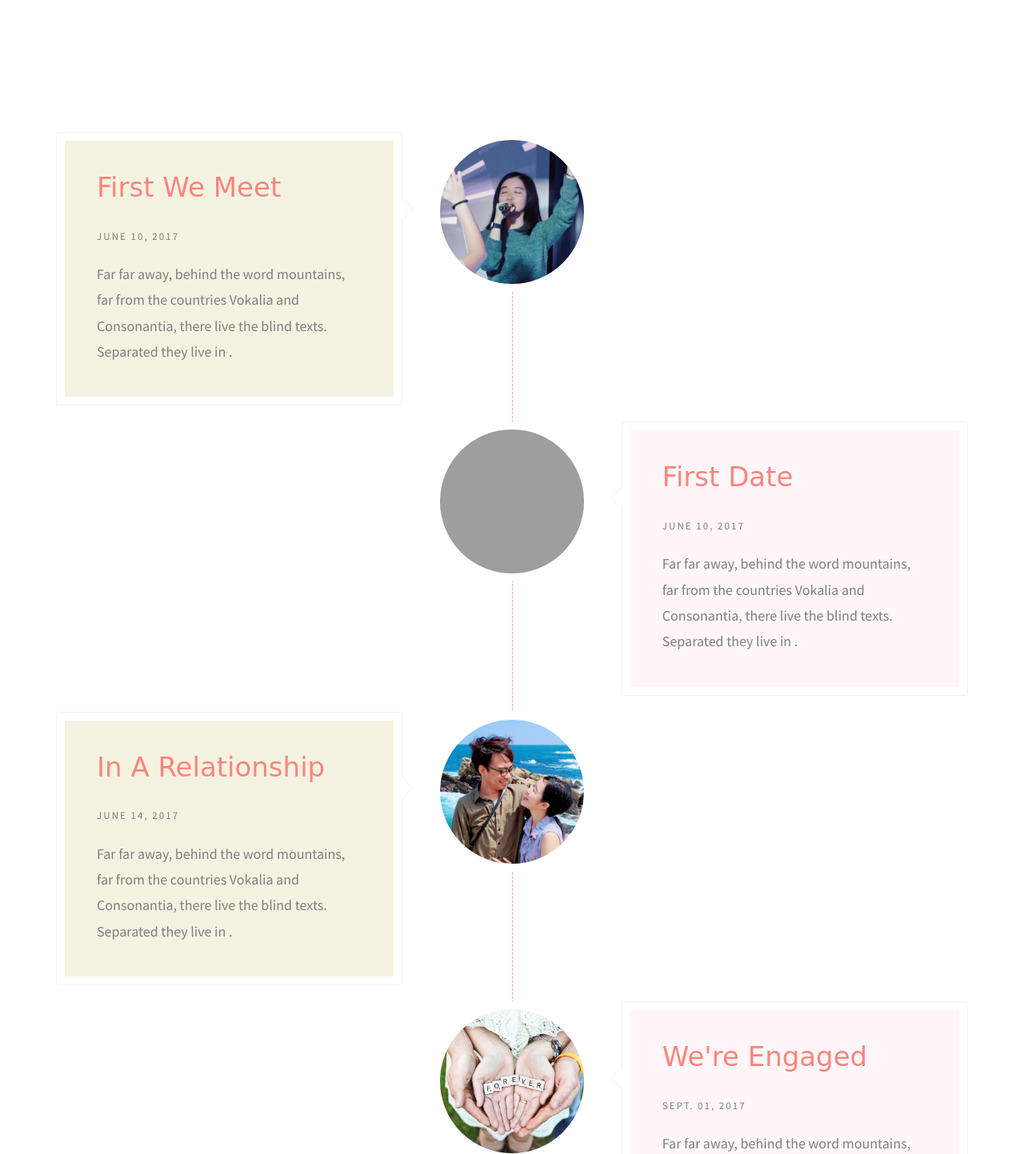
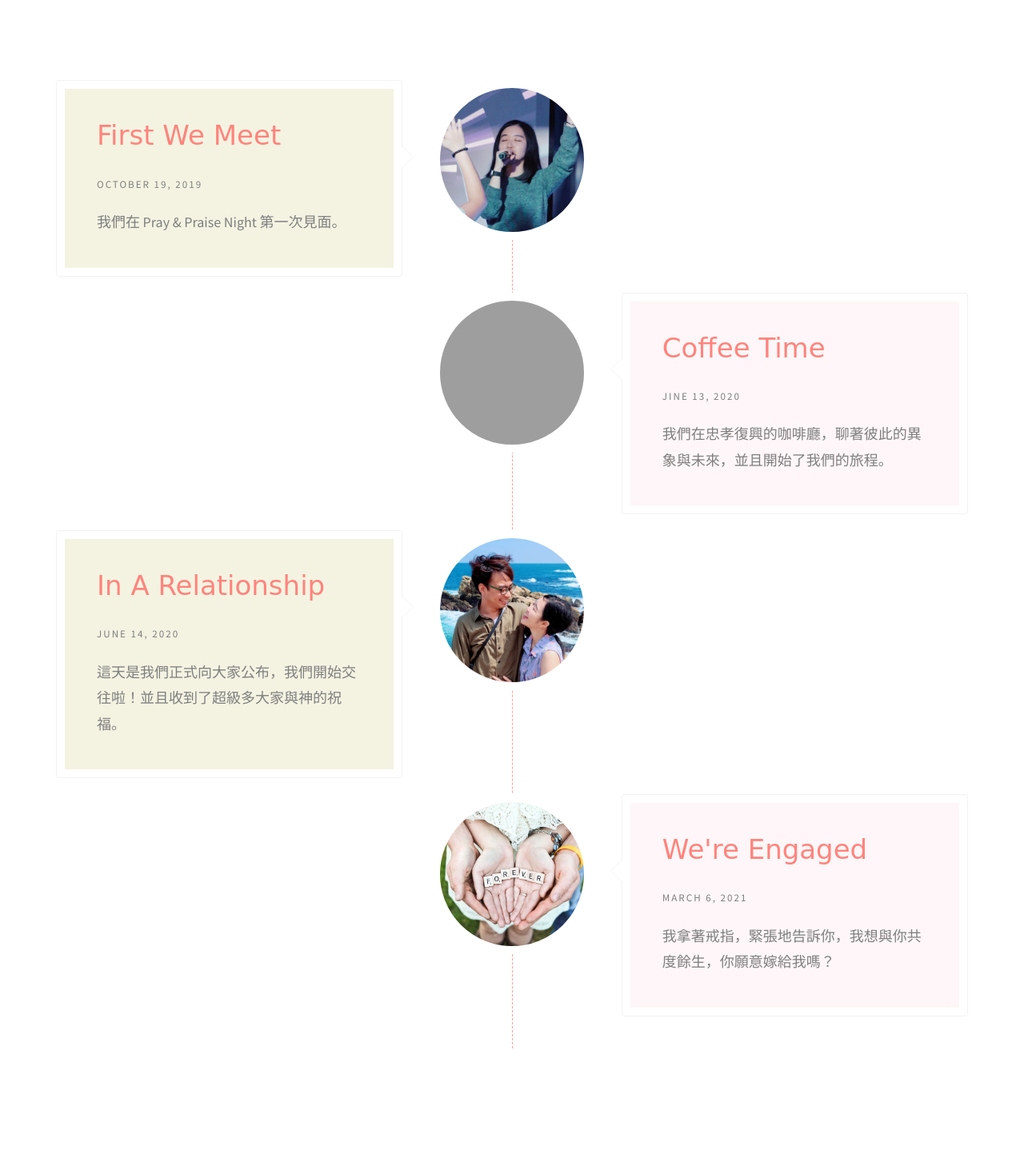
Before and after one commit to ken888686/wedding, a Django app: page / in a window 1280 px wide. Shown: the part 5057-6500 px from the top of the page at 80% size. Run offline with Django 3.2, Linux system fonts and the light colour scheme; some libraries are stand-ins or nearby versions; some web fonts are replaced; grey boxes are pictures that could not be loaded.

Commit message:
modify description

```diff
--- a/mysite/templates/wedding/couple.html
+++ b/mysite/templates/wedding/couple.html
@@ -7,10 +7,7 @@
                     <img src="{% static 'images/flaticon/svg/005-two.svg' %}" class="svg"
                         alt="Free HTML5 Bootstrap Template by QBootstrap.com">
                     <h2>Are Getting Married</h2>
-                    <p>Lorem ipsum dolor sit amet, consectetur adipisicing elit. Nam accusamus, sequi, minima
-                        repellendus explicabo magni aperiam, ducimus perferendis ad quidem suscipit omnis unde
-                        veritatis pariatur. Commodi, nisi. Iusto, accusantium a.
-                    </p>
+                    <p>在神的見證下，我們要結婚啦！</p>
                     <p>
                         <strong>on Dec 25, 2021 &mdash; Taipei, Taiwan</strong>
                     </p>
--- a/mysite/templates/wedding/story.html
+++ b/mysite/templates/wedding/story.html
@@ -19,11 +19,10 @@
                             <div class="overlay"></div>
                             <div class="timeline-heading">
                                 <h3 class="timeline-title">First We Meet</h3>
-                                <span class="date">June 10, 2017</span>
+                                <span class="date">October 19, 2019</span>
                             </div>
                             <div class="timeline-body">
-                                <p>Far far away, behind the word mountains, far from the countries Vokalia and
-                                    Consonantia, there live the blind texts. Separated they live in .</p>
+                                <p>我們在 Pray & Praise Night 第一次見面。</p>
                             </div>
                         </div>
                     </li>
@@ -32,12 +31,11 @@
                         <div class="timeline-panel">
                             <div class="overlay overlay-2"></div>
                             <div class="timeline-heading">
-                                <h3 class="timeline-title">First Date</h3>
-                                <span class="date">June 10, 2017</span>
+                                <h3 class="timeline-title">Coffee Time</h3>
+                                <span class="date">Jine 13, 2020</span>
                             </div>
                             <div class="timeline-body">
-                                <p>Far far away, behind the word mountains, far from the countries Vokalia and
-                                    Consonantia, there live the blind texts. Separated they live in .</p>
+                                <p>我們在忠孝復興的咖啡廳，聊著彼此的異象與未來，並且開始了我們的旅程。</p>
                             </div>
                         </div>
                     </li>
@@ -47,11 +45,10 @@
                             <div class="overlay"></div>
                             <div class="timeline-heading">
                                 <h3 class="timeline-title">In A Relationship</h3>
-                                <span class="date">June 14, 2017</span>
+                                <span class="date">June 14, 2020</span>
                             </div>
                             <div class="timeline-body">
-                                <p>Far far away, behind the word mountains, far from the countries Vokalia and
-                                    Consonantia, there live the blind texts. Separated they live in .</p>
+                                <p>這天是我們正式向大家公布，我們開始交往啦！並且收到了超級多大家與神的祝福。</p>
                             </div>
                         </div>
                     </li>
@@ -61,11 +58,10 @@
                             <div class="overlay overlay-2"></div>
                             <div class="timeline-heading">
                                 <h3 class="timeline-title">We're Engaged</h3>
-                                <span class="date">Sept. 01, 2017</span>
+                                <span class="date">March 6, 2021</span>
                             </div>
                             <div class="timeline-body">
-                                <p>Far far away, behind the word mountains, far from the countries Vokalia and
-                                    Consonantia, there live the blind texts. Separated they live in .</p>
+                                <p>我拿著戒指，緊張地告訴你，我想與你共度餘生，你願意嫁給我嗎？</p>
                             </div>
                         </div>
                     </li>
```
